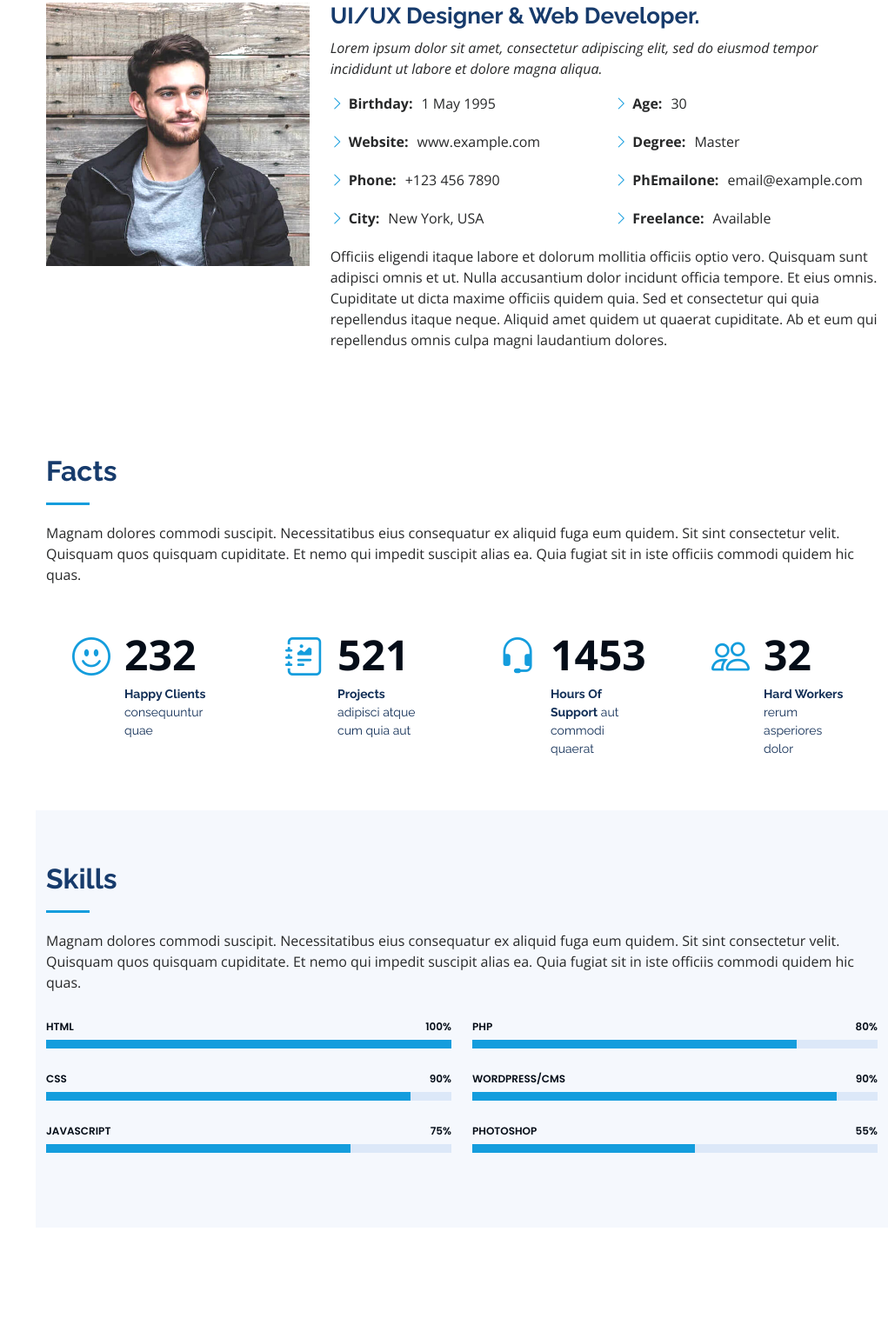
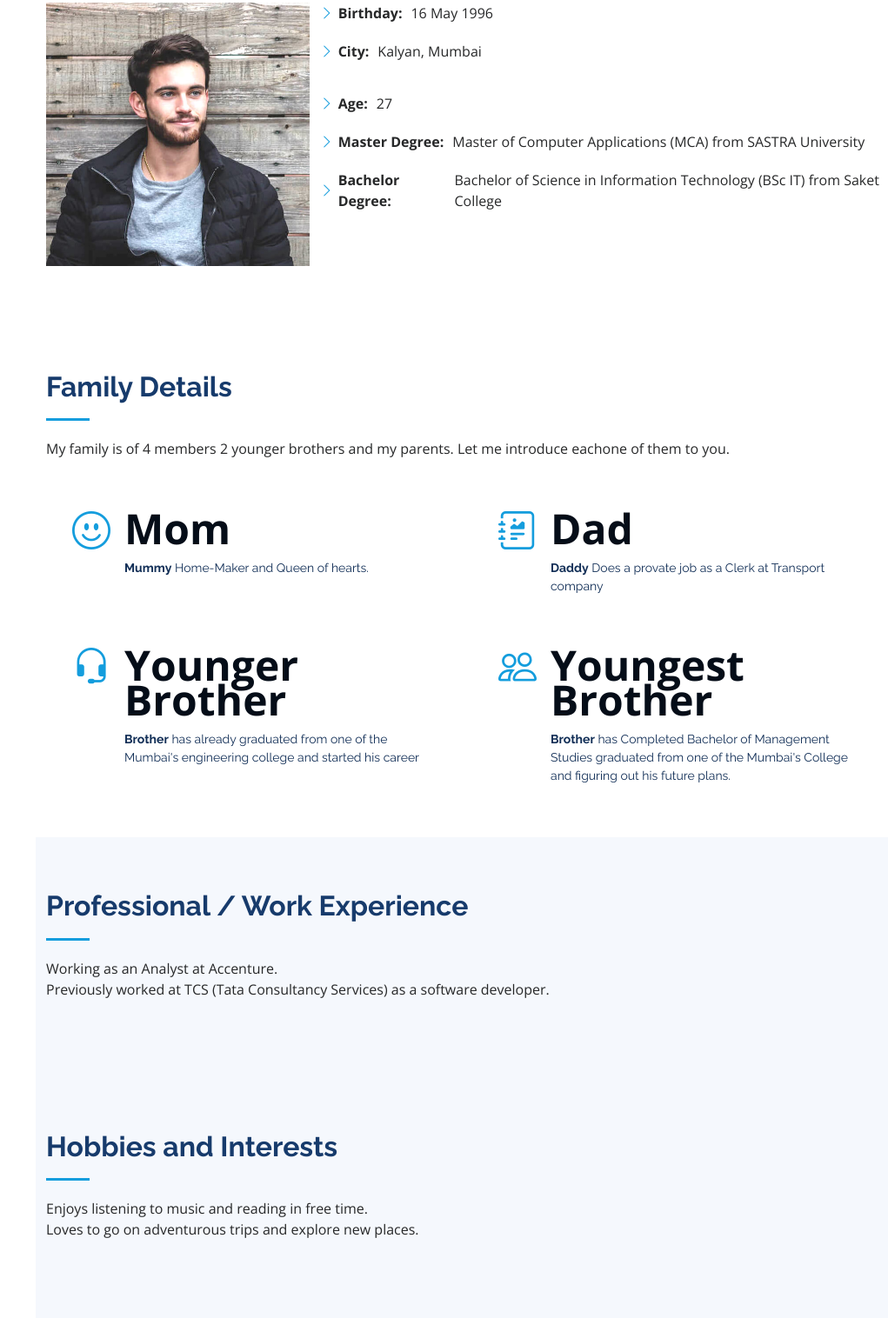
Before and after one commit to sijal/iPortfolio, a plain HTML site: page index.html in a window 1280 px wide. Shown: the part 1037-2553 px from the top of the page at 87% size, without its empty margins (259-1280 px from the left). Before the commit the page ends 2449 px from the top, so only its background shows below. Drawn offline with nearby package versions, Linux system fonts and the light colour scheme.

Commit message:
initial commit

```diff
--- a/index.html
+++ b/index.html
@@ -47,7 +47,7 @@
 
       <div class="profile">
         <img src="assets/img/profile-img.jpg" alt="" class="img-fluid rounded-circle">
-        <h1 class="text-light"><a href="index.html">Alex Smith</a></h1>
+        <h1 class="text-light"><a href="index.html">Suman Singh</a></h1>
         <div class="social-links mt-3 text-center">
           <a href="#" class="twitter"><i class="bx bxl-twitter"></i></a>
           <a href="#" class="facebook"><i class="bx bxl-facebook"></i></a>
@@ -69,8 +69,8 @@
   <!-- ======= Hero Section ======= -->
   <section id="hero" class="d-flex flex-column justify-content-center align-items-center">
     <div class="hero-container" data-aos="fade-in">
-      <h1>Alex Smith</h1>
-      <p>I'm <span class="typed" data-typed-items="Designer, Developer, Freelancer, Photographer"></span></p>
+      <h1>Suman Singh</h1>
+      <p>I'm <span class="typed" data-typed-items="Designer, Developer, Traveller"></span></p>
     </div>
   </section><!-- End Hero -->
 
@@ -90,33 +90,30 @@
             <img src="assets/img/profile-img.jpg" class="img-fluid" alt="">
           </div>
           <div class="col-lg-8 pt-4 pt-lg-0 content" data-aos="fade-left">
-            <h3>UI/UX Designer &amp; Web Developer.</h3>
+            <!-- <h3>UI/UX Designer &amp; Web Developer.</h3>
             <p class="fst-italic">
               Lorem ipsum dolor sit amet, consectetur adipiscing elit, sed do eiusmod tempor incididunt ut labore et dolore
               magna aliqua.
-            </p>
+            </p> -->
             <div class="row">
-              <div class="col-lg-6">
+              <!-- <div class="col-lg-6"> -->
                 <ul>
-                  <li><i class="bi bi-chevron-right"></i> <strong>Birthday:</strong> <span>1 May 1995</span></li>
-                  <li><i class="bi bi-chevron-right"></i> <strong>Website:</strong> <span>www.example.com</span></li>
-                  <li><i class="bi bi-chevron-right"></i> <strong>Phone:</strong> <span>+123 456 7890</span></li>
-                  <li><i class="bi bi-chevron-right"></i> <strong>City:</strong> <span>New York, USA</span></li>
+                  <li><i class="bi bi-chevron-right"></i> <strong>Birthday:</strong> <span>16 May 1996</span></li>
+                  <li><i class="bi bi-chevron-right"></i> <strong>City:</strong> <span>Kalyan, Mumbai</span></li>
                 </ul>
-              </div>
-              <div class="col-lg-6">
+              <!-- </div> -->
+              <!-- <div class="col-lg-6"> -->
                 <ul>
-                  <li><i class="bi bi-chevron-right"></i> <strong>Age:</strong> <span>30</span></li>
-                  <li><i class="bi bi-chevron-right"></i> <strong>Degree:</strong> <span>Master</span></li>
-                  <li><i class="bi bi-chevron-right"></i> <strong>PhEmailone:</strong> <span>email@example.com</span></li>
-                  <li><i class="bi bi-chevron-right"></i> <strong>Freelance:</strong> <span>Available</span></li>
+                  <li><i class="bi bi-chevron-right"></i> <strong>Age:</strong> <span>27</span></li>
+                  <li><i class="bi bi-chevron-right"></i> <strong>Master Degree:</strong> <span>Master of Computer Applications (MCA) from SASTRA University</span></li>
+                  <li><i class="bi bi-chevron-right"></i> <strong>Bachelor Degree:</strong> <span>Bachelor of Science in Information Technology (BSc IT) from Saket College</span></li>
                 </ul>
-              </div>
+              <!-- </div> -->
             </div>
-            <p>
+            <!-- <p>
               Officiis eligendi itaque labore et dolorum mollitia officiis optio vero. Quisquam sunt adipisci omnis et ut. Nulla accusantium dolor incidunt officia tempore. Et eius omnis.
               Cupiditate ut dicta maxime officiis quidem quia. Sed et consectetur qui quia repellendus itaque neque. Aliquid amet quidem ut quaerat cupiditate. Ab et eum qui repellendus omnis culpa magni laudantium dolores.
-            </p>
+            </p> -->
           </div>
         </div>
 
@@ -128,41 +125,42 @@
       <div class="container">
 
         <div class="section-title">
-          <h2>Facts</h2>
-          <p>Magnam dolores commodi suscipit. Necessitatibus eius consequatur ex aliquid fuga eum quidem. Sit sint consectetur velit. Quisquam quos quisquam cupiditate. Et nemo qui impedit suscipit alias ea. Quia fugiat sit in iste officiis commodi quidem hic quas.</p>
+          <h2>Family Details</h2>
+          <p>My family is of 4 members 2 younger brothers and my parents. Let me introduce eachone of them to you.</p>
         </div>
 
         <div class="row no-gutters">
 
-          <div class="col-lg-3 col-md-6 d-md-flex align-items-md-stretch" data-aos="fade-up">
+          <div class="col-lg-6 col-md-6 d-md-flex align-items-md-stretch" data-aos="fade-up">
             <div class="count-box">
               <i class="bi bi-emoji-smile"></i>
-              <span data-purecounter-start="0" data-purecounter-end="232" data-purecounter-duration="1" class="purecounter"></span>
-              <p><strong>Happy Clients</strong> consequuntur quae</p>
+              <span>Mom</span>
+              <p><strong>Mummy</strong> Home-Maker and Queen of hearts.</p>
             </div>
           </div>
 
-          <div class="col-lg-3 col-md-6 d-md-flex align-items-md-stretch" data-aos="fade-up" data-aos-delay="100">
+          <div class="col-lg-6 col-md-6 d-md-flex align-items-md-stretch" data-aos="fade-up" data-aos-delay="100">
             <div class="count-box">
               <i class="bi bi-journal-richtext"></i>
-              <span data-purecounter-start="0" data-purecounter-end="521" data-purecounter-duration="1" class="purecounter"></span>
-              <p><strong>Projects</strong> adipisci atque cum quia aut</p>
+              <span>Dad</span>
+              <p><strong>Daddy</strong> Does a provate job as a Clerk at Transport company</p>
+            </div>
+          </div>
+        </div>
+        <div class="row no-gutters">
+          <div class="col-lg-6 col-md-6 d-md-flex align-items-md-stretch" data-aos="fade-up" data-aos-delay="200">
+            <div class="count-box">
+              <i class="bi bi-headset"></i>
+              <span>Younger Brother</span>
+              <p><strong>Brother</strong> has already graduated from one of the Mumbai's engineering college and started his career</p>
             </div>
           </div>
 
-          <div class="col-lg-3 col-md-6 d-md-flex align-items-md-stretch" data-aos="fade-up" data-aos-delay="200">
-            <div class="count-box">
-              <i class="bi bi-headset"></i>
-              <span data-purecounter-start="0" data-purecounter-end="1453" data-purecounter-duration="1" class="purecounter"></span>
-              <p><strong>Hours Of Support</strong> aut commodi quaerat</p>
-            </div>
-          </div>
-
-          <div class="col-lg-3 col-md-6 d-md-flex align-items-md-stretch" data-aos="fade-up" data-aos-delay="300">
+          <div class="col-lg-6 col-md-6 d-md-flex align-items-md-stretch" data-aos="fade-up" data-aos-delay="300">
             <div class="count-box">
               <i class="bi bi-people"></i>
-              <span data-purecounter-start="0" data-purecounter-end="32" data-purecounter-duration="1" class="purecounter"></span>
-              <p><strong>Hard Workers</strong> rerum asperiores dolor</p>
+              <span>Youngest Brother</span>
+              <p><strong>Brother</strong> has Completed Bachelor of Management Studies graduated from one of the Mumbai's College and figuring out his future plans.</p>
             </div>
           </div>
 
@@ -174,66 +172,21 @@
     <!-- ======= Skills Section ======= -->
     <section id="skills" class="skills section-bg">
       <div class="container">
+        <div class="section-title">
+          <h2>Professional / Work Experience </h2>
+          <p> Working as an Analyst at Accenture. </p>
+          <p> Previously worked at TCS (Tata Consultancy Services) as a software developer. </p>
+        </div>
+      </div>
+    </section><!-- End Skills Section -->
 
+    <section id="skills" class="skills section-bg">
+      <div class="container">
         <div class="section-title">
-          <h2>Skills</h2>
-          <p>Magnam dolores commodi suscipit. Necessitatibus eius consequatur ex aliquid fuga eum quidem. Sit sint consectetur velit. Quisquam quos quisquam cupiditate. Et nemo qui impedit suscipit alias ea. Quia fugiat sit in iste officiis commodi quidem hic quas.</p>
+          <h2>Hobbies and Interests</h2>
+          <p> Enjoys listening to music and reading in free time. </p>
+          <p> Loves to go on adventurous trips and explore new places. </p>
         </div>
-
-        <div class="row skills-content">
-
-          <div class="col-lg-6" data-aos="fade-up">
-
-            <div class="progress">
-              <span class="skill">HTML <i class="val">100%</i></span>
-              <div class="progress-bar-wrap">
-                <div class="progress-bar" role="progressbar" aria-valuenow="100" aria-valuemin="0" aria-valuemax="100"></div>
-              </div>
-            </div>
-
-            <div class="progress">
-              <span class="skill">CSS <i class="val">90%</i></span>
-              <div class="progress-bar-wrap">
-                <div class="progress-bar" role="progressbar" aria-valuenow="90" aria-valuemin="0" aria-valuemax="100"></div>
-              </div>
-            </div>
-
-            <div class="progress">
-              <span class="skill">JavaScript <i class="val">75%</i></span>
-              <div class="progress-bar-wrap">
-                <div class="progress-bar" role="progressbar" aria-valuenow="75" aria-valuemin="0" aria-valuemax="100"></div>
-              </div>
-            </div>
-
-          </div>
-
-          <div class="col-lg-6" data-aos="fade-up" data-aos-delay="100">
-
-            <div class="progress">
-              <span class="skill">PHP <i class="val">80%</i></span>
-              <div class="progress-bar-wrap">
-                <div class="progress-bar" role="progressbar" aria-valuenow="80" aria-valuemin="0" aria-valuemax="100"></div>
-              </div>
-            </div>
-
-            <div class="progress">
-              <span class="skill">WordPress/CMS <i class="val">90%</i></span>
-              <div class="progress-bar-wrap">
-                <div class="progress-bar" role="progressbar" aria-valuenow="90" aria-valuemin="0" aria-valuemax="100"></div>
-              </div>
-            </div>
-
-            <div class="progress">
-              <span class="skill">Photoshop <i class="val">55%</i></span>
-              <div class="progress-bar-wrap">
-                <div class="progress-bar" role="progressbar" aria-valuenow="55" aria-valuemin="0" aria-valuemax="100"></div>
-              </div>
-            </div>
-
-          </div>
-
-        </div>
-
       </div>
     </section><!-- End Skills Section -->
 
```
Also changed, not shown: Readme.txt (deleted).
